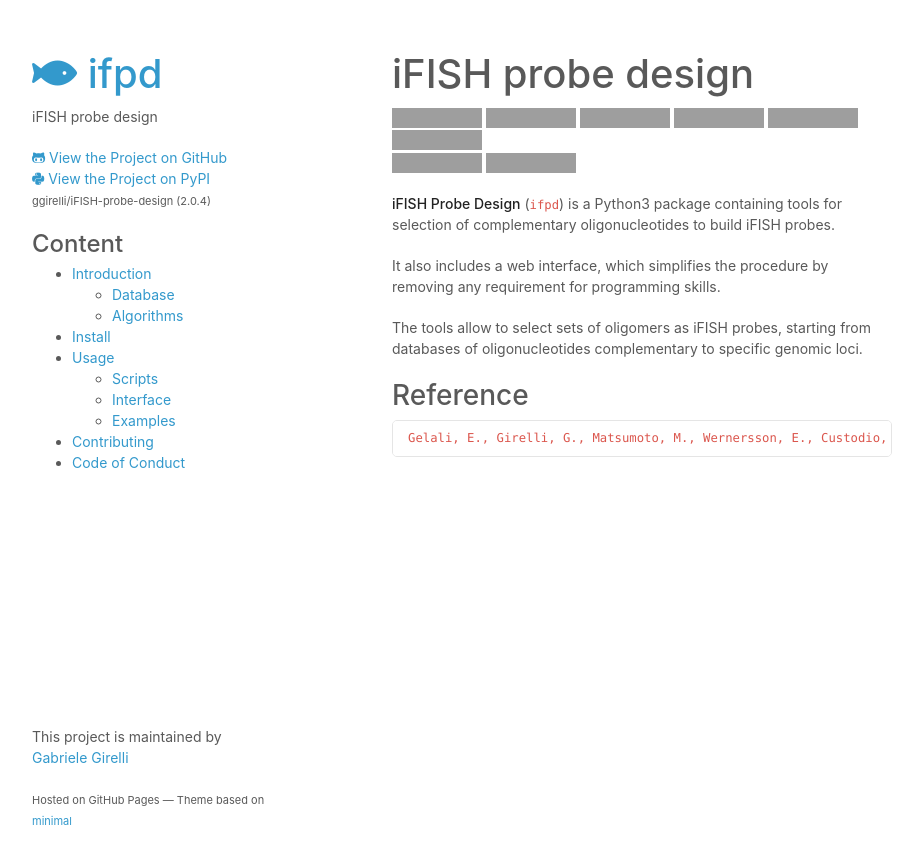
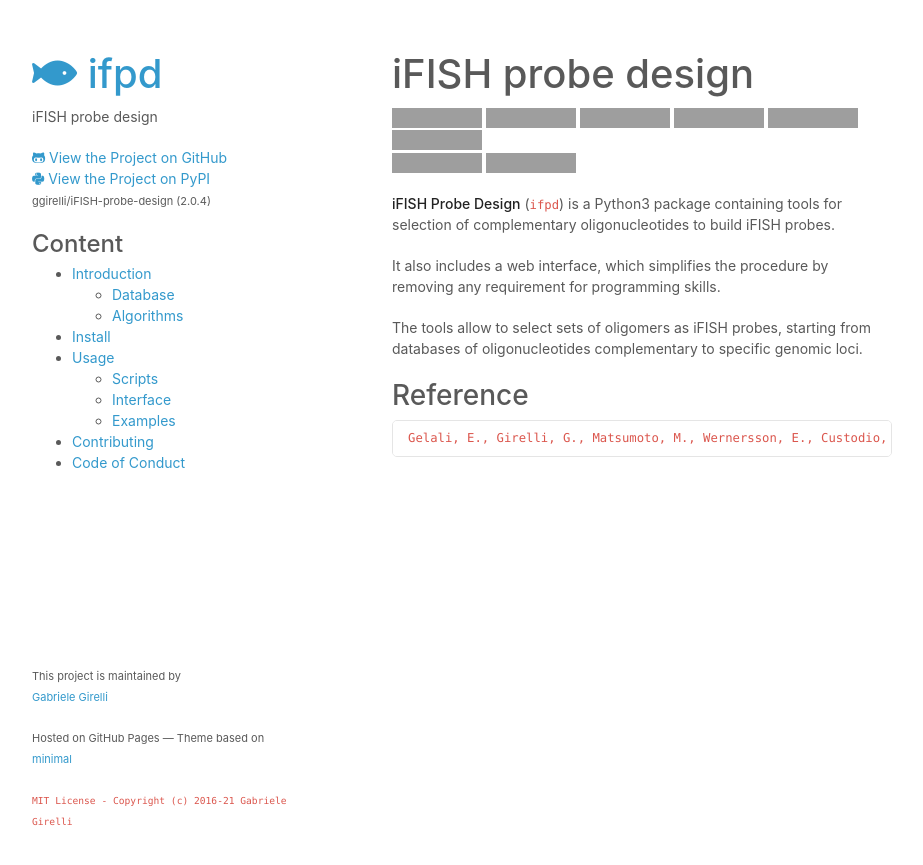
Before and after one commit to ggirelli/iFISH-probe-design, a Jekyll site: the page built from docs/index.md, in a window 1280 px wide. Shown: the top 865 px of the page, without its empty margins (178-1101 px from the left). Built offline with Jekyll 4.4.1, drawn with Linux system fonts in a browser that asks for light colours; nearby versions of some CDN libraries; our own code applies the rules of GitHub Pages for plain Markdown files; comment, search, counter and statistics services are not loaded; grey boxes are pictures that could not be loaded.

Commit message:
Updated footer.

```diff
--- a/docs/_layouts/default.html
+++ b/docs/_layouts/default.html
@@ -58,8 +58,9 @@
         {{ content }}
       </section>
       <footer>
-        <p>This project is maintained by<br /><a href="{{ site.author.url }}">{{ site.author.name }}</a></p>
+        <p><small>This project is maintained by<br /><a href="{{ site.author.url }}">{{ site.author.name }}</a></small></p>
         <p><small>Hosted on GitHub Pages &mdash; Theme based on <a href="https://github.com/orderedlist/minimal">minimal</a></small></p>
+        <p><small><code>MIT License - Copyright (c) 2016-21 Gabriele Girelli</code> </small></p>
       </footer>
     </div>
     <script src="{{ site.baseurl }}/javascripts/scale.fix.js"></script>
```
